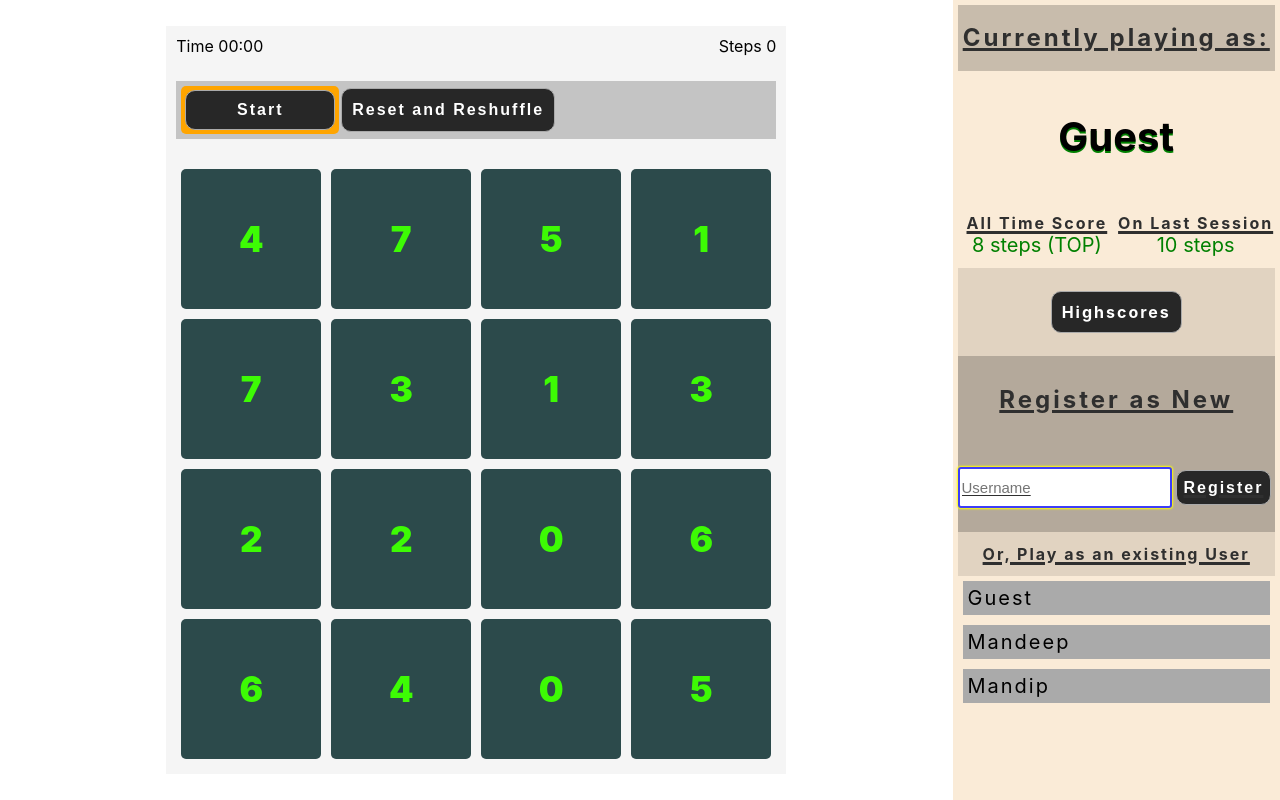
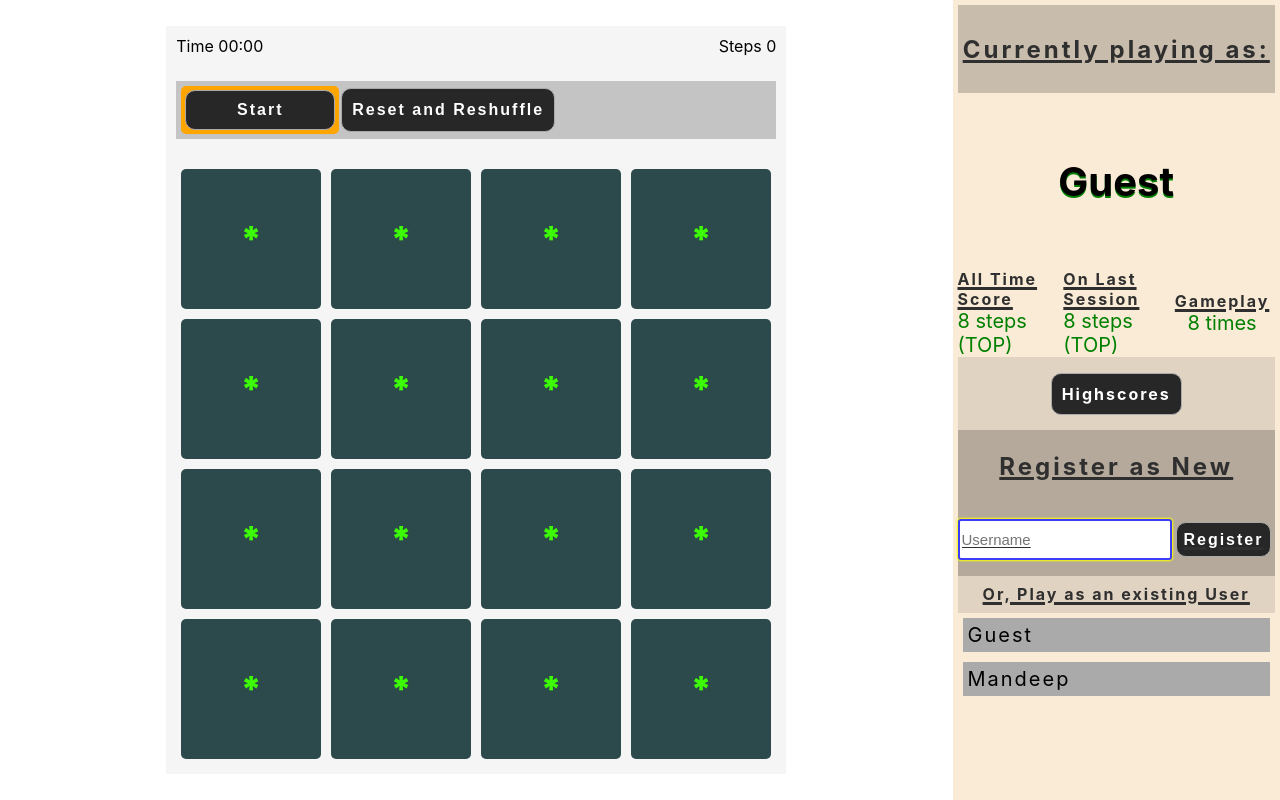
Before and after one commit to koiralamandip/matchingGame, a React (Create React App) app: page / in a window 1280 px wide. Built offline with nearby package versions, Linux system fonts and the light colour scheme; data requests are answered from the project's data file.

Commit message:
Gameplay count added

```diff
--- a/data/db.json
+++ b/data/db.json
@@ -5,24 +5,18 @@
       "id": "1",
       "score": {
         "high": 8,
-        "last": 10
-      }
+        "last": 8
+      },
+      "gameplay": 8
     },
     {
       "name": "Mandeep",
       "score": {
-        "high": 8,
-        "last": 8
+        "high": 0,
+        "last": 0
       },
-      "id": "Qpttm5a"
-    },
-    {
-      "name": "Mandip",
-      "score": {
-        "high": 9,
-        "last": 19
-      },
-      "id": "iiIvQ-7"
+      "gameplay": 0,
+      "id": "7hXDFvr"
     }
   ]
 }
--- a/src/App.css
+++ b/src/App.css
@@ -22,7 +22,7 @@
 .current-user-section, .register-form-section{
   flex:1;
   display:grid;
-  grid-template-columns: repeat(2, 1fr);
+  grid-template-columns: repeat(3, 1fr);
   grid-template-rows: repeat(4, 1fr);
   width: 100%;
   box-sizing: border-box;
@@ -79,7 +79,7 @@
   scale: 1;
 }
 
-.all-time, .last-time{
+.all-time, .last-time, .gameplay{
   display: flex;
   flex-direction: column;
   justify-content: center;
--- a/src/App.tsx
+++ b/src/App.tsx
@@ -79,7 +79,7 @@ const App: FC = () => {
       setStart(false);
       dispatch({type: "UPDATE_SCORE_DB", payload: {last: step, user: userState.currentUser}});
       // dispatch({type: "FETCH_USER"});
-      dispatch({type: "UPDATE_CURRENT_SCORE", payload: step});
+      // dispatch({type: "UPDATE_CURRENT_SCORE", payload: step});
       alert("Congratulation, you found the matches in " + step + " steps in " + getFormattedTime(timeValue) + " s");
 
     }
--- a/src/components/Card/index.tsx
+++ b/src/components/Card/index.tsx
@@ -1,11 +1,12 @@
 import React, {FC, MouseEvent} from "react";
 import "./Card.css";
 
+// Interface resembling properties to the component Card
 interface CardProps {
-    value: number;
-    index: number;
-    disabled: boolean;
-    clickEvent: (htmlElement: HTMLDivElement, index: number, value: number) => void;
+    value: number; // the value to display at the front of the card, which is to be matched with corresponding card with same value
+    index: number; // index number of the card in the grid
+    disabled: boolean; // disable flag, inorder to temporarily disable click events when necessary
+    clickEvent: (htmlElement: HTMLDivElement, index: number, value: number) => void; // callback function to call on click event
 }
 
 const Card: FC<CardProps> = (cardProps: CardProps) => {
@@ -21,11 +22,11 @@ const Card: FC<CardProps> = (cardProps: CardProps) => {
     return (
         <div className="card" data-value={cardProps.value} data-index={cardProps.index} onClick={handleCardClick}>
             <div className="card-down _card">
-                {cardProps.value}
+                <span>*</span>
             </div>
 
             <div className="card-up _card">
-                <span>*</span>
+                {cardProps.value}
             </div>
 
 
--- a/src/components/RightSection/index.tsx
+++ b/src/components/RightSection/index.tsx
@@ -21,12 +21,11 @@ const RightSection: FC = () => {
         alert("Can't add user without name")
         return;
       }
-      dispatch({type: "ADD_USER", payload: {name: name, score: {high: 0, last: 0}}})
+      dispatch({type: "ADD_USER", payload: {name: name, score: {high: 0, last: 0}, gameplay: 0}})
     }
 
     const handleChangeCurrent = (e: MouseEvent) =>{
       const id = (e.target as HTMLDivElement).dataset.userId;
-        // console.log(userState.users.find(user => user.id === id))
       dispatch({type: "SET_CURRENT_USER", payload: userState.users.find(user => user.id === id)})
     }
 
@@ -53,6 +52,10 @@ const RightSection: FC = () => {
             <span className="title sub">On Last Session</span>
             <span className="data">{userState.currentUser.score.last} steps {(userState.currentUser.score.last === 8)? "(TOP)" : ""}</span>
           </div>
+          <div className="gameplay">
+            <span className="title sub">Gameplay</span>
+            <span className="data">{userState.currentUser.gameplay} times </span>
+          </div>
         </div>
         <div className="register-form-section">
           <span className="title sub asLink" onClick={handleHighScoreVisibility}>Highscores</span>
--- a/src/state/reducers/userReducer.ts
+++ b/src/state/reducers/userReducer.ts
@@ -1,4 +1,3 @@
-import { log } from "console";
 import { combineReducers } from "redux";
 
 export type Action = UserFetchAction | UserLoadAction | UserAddAction | CurrentUserSetAction | CurrentScoreUpdate | ScoreUpdateAction;
@@ -41,7 +40,8 @@ export type User = {
     score: {
         high: number,
         last: number,
-    }
+    },
+    gameplay: number
 }
 
 export type InitialState = {
@@ -51,7 +51,7 @@ export type InitialState = {
 
 const initialState: InitialState = {
     users: [],
-    currentUser: {name: "Guest", id: "1", score: {high: 0, last: 0}}
+    currentUser: {name: "Guest", id: "1", score: {high: 0, last: 0}, gameplay: 0}
 }
 
 const userReducer = (state: InitialState = initialState, action: Action) => {
@@ -59,19 +59,13 @@ const userReducer = (state: InitialState = initialState, action: Action) => {
         // case "FETCH_USER":
         //     return {...state, users: [...state.users, {name: "AppleMan", id: 1}, {name: "BallCat", id: 2}]}
         case "LOAD_USER":
-            console.log(action.payload);
-            console.log(...action.payload);
+            // console.log(action.payload);
+            // console.log(...action.payload);
             return {...state, users: [...state.users, ...action.payload]}
         case "SET_CURRENT_USER":
             return {...state, currentUser: action.payload}
         case "UPDATE_CURRENT_SCORE":
-            let high = state.currentUser.score.high;
-            if (high < 8){
-                high = action.payload;
-            }else if (high > action.payload){
-                high = action.payload
-            }
-            return {...state, currentUser:{...state.currentUser, score:{high: high, last: action.payload}}}
+            return {...state, currentUser: action.payload}
             // return state;
         default:
             return state;
--- a/src/state/saga.ts
+++ b/src/state/saga.ts
@@ -27,9 +27,9 @@ function* addUser(action: UserAddAction){
 
 function* updateScore(action: ScoreUpdateAction){
     try{
-        yield call(_updateScore, action.payload);
+        let user: User = yield call(_updateScore, action.payload);
         // console.log(user);
-        yield put({type: "UPDATE_CURRENT_SCORE", payload: action.payload.last})
+        yield put({type: "UPDATE_CURRENT_SCORE", payload: user})
     }catch(e){
 
     }
@@ -54,6 +54,7 @@ const _updateScore = async(payload: {last: number, user: User}) => {
     }else if (high > payload.last){
         payload.user.score.high = payload.last;
     }
+    payload.user.gameplay = payload.user.gameplay + 1;
     const response = await axios.put(`http://localhost:3002/user/${payload.user.id}`, payload.user, {headers: {'Content-Type': 'application/json'}});
     return response.data
 }
```
